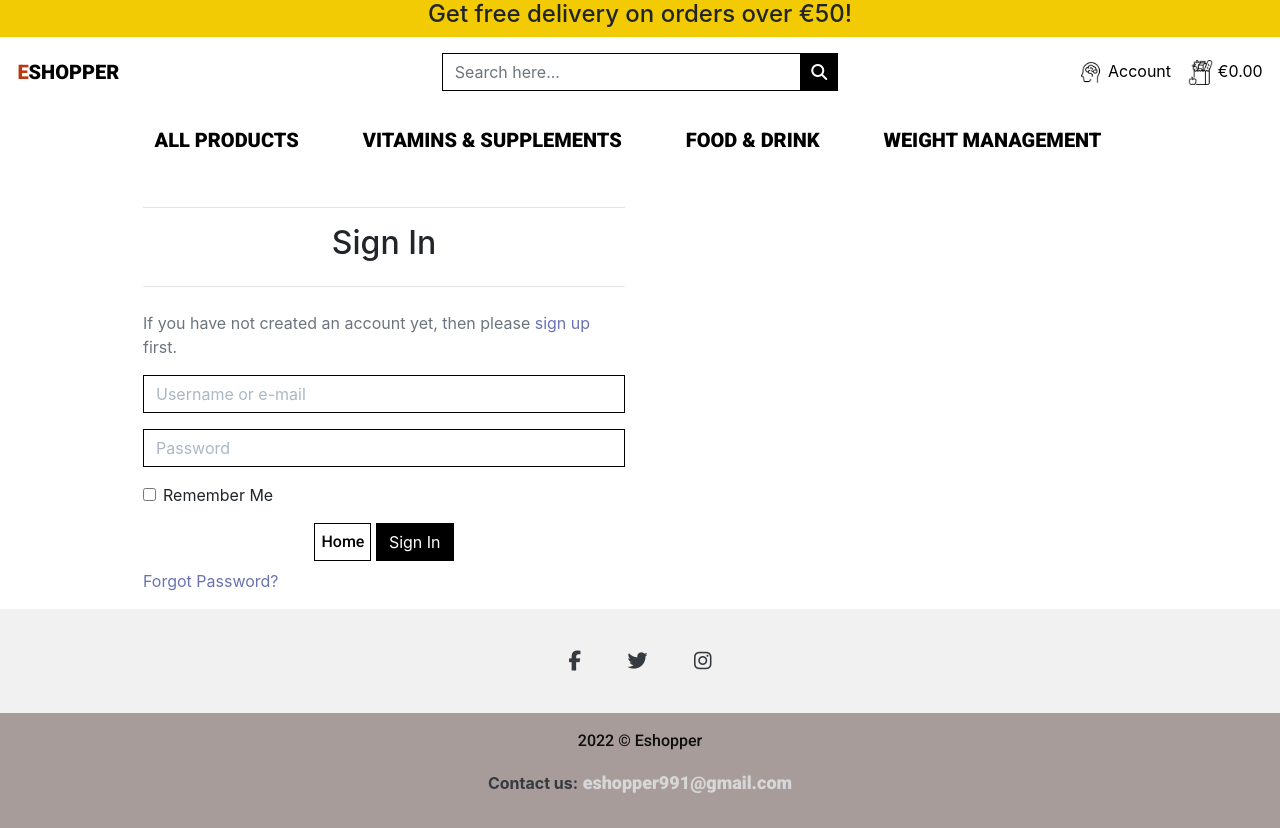
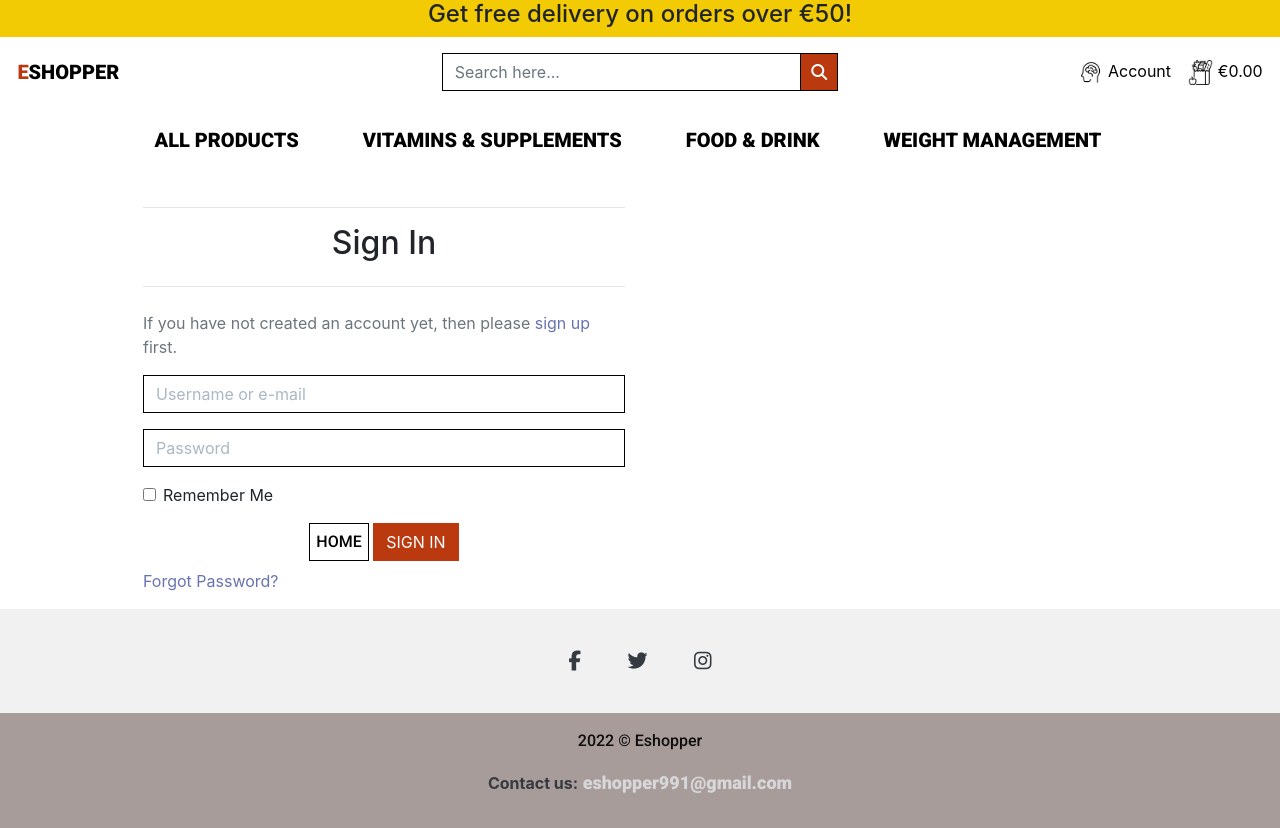
Before and after one commit to Code-Institute-Submissions/artneto-Eshopper_AugResub, a Django app: a page that uses templates/base.html in a window 1280 px wide. Run offline with Django 3.2, Linux system fonts and the light colour scheme; some libraries are stand-ins or nearby versions.

Commit message:
added background color to increment qty

```diff
--- a/checkout/templates/checkout/checkout.html
+++ b/checkout/templates/checkout/checkout.html
@@ -27,7 +27,7 @@
 
         <div class="row">
             <div class="col-12 col-lg-6 order-lg-last mb-5">
-                <p class="text-muted">Order Summary ({{ product_count }})</p>
+                <p class="text-uppercase">Order Summary ({{ product_count }})</p>
                 <div class="row">
                     <div class="col-7 offset-2">
                         <p class="mb-1 mt-0 small text-muted">Item</p>
--- a/static/css/base.css
+++ b/static/css/base.css
@@ -120,7 +120,7 @@ html {
 /*--Buttons*/
 
 .btn-black {
-    background: black;
+    background: #BB390F;
     color: white;
     font-family: 'Roboto', sans-serif;
 }
@@ -130,6 +130,8 @@ html {
     color: black !important;
     border: 1px solid black;
     font-family: 'Roboto', sans-serif;
+    text-transform: uppercase;
+
 
 }
 
@@ -316,6 +318,7 @@ a:hover {
 .allauth-form-inner-content input[type='submit'] {
 	/* btn */
 	display: inline-block;
+    text-transform: uppercase;
     font-weight: 400;
     color: #fff;
     text-align: center;
@@ -324,12 +327,12 @@ a:hover {
     -moz-user-select: none;
     -ms-user-select: none;
     user-select: none;
-    background-color: #000;
-    border: 1px solid #000;
+    background-color: #BB390F;
+    border: 1px solid #BB390F;
     padding: .375rem .75rem;
     font-size: 1rem;
     line-height: 1.5;
-    border-radius: 0;
+
 
 
     /* standard bootstrap btn transitions */
@@ -338,9 +341,9 @@ a:hover {
 
 .allauth-form-inner-content button:hover,
 .allauth-form-inner-content input[type='submit']:hover {
-	color: #fff;
-    background-color: #222;
-    border-color: #222;
+	color: black;
+    background-color: #EAE7EA;
+    border-color: #EAE7EA;
 
 }
 
@@ -459,6 +462,9 @@ a:hover {
 
 .increment-qty, .decrement-qty {
     padding: .25rem .5rem !important;
+    color:#6c757d;
+    background-color: #BB390F;
+
 }
 
 
```
